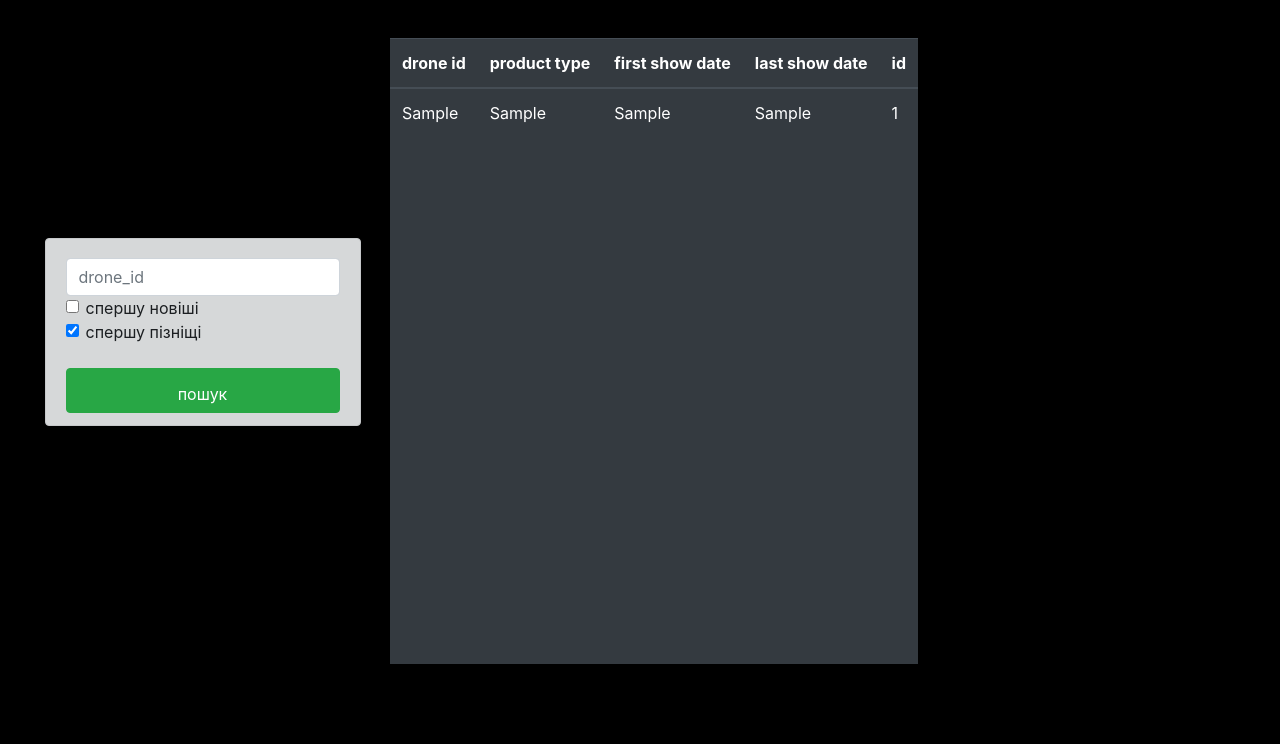
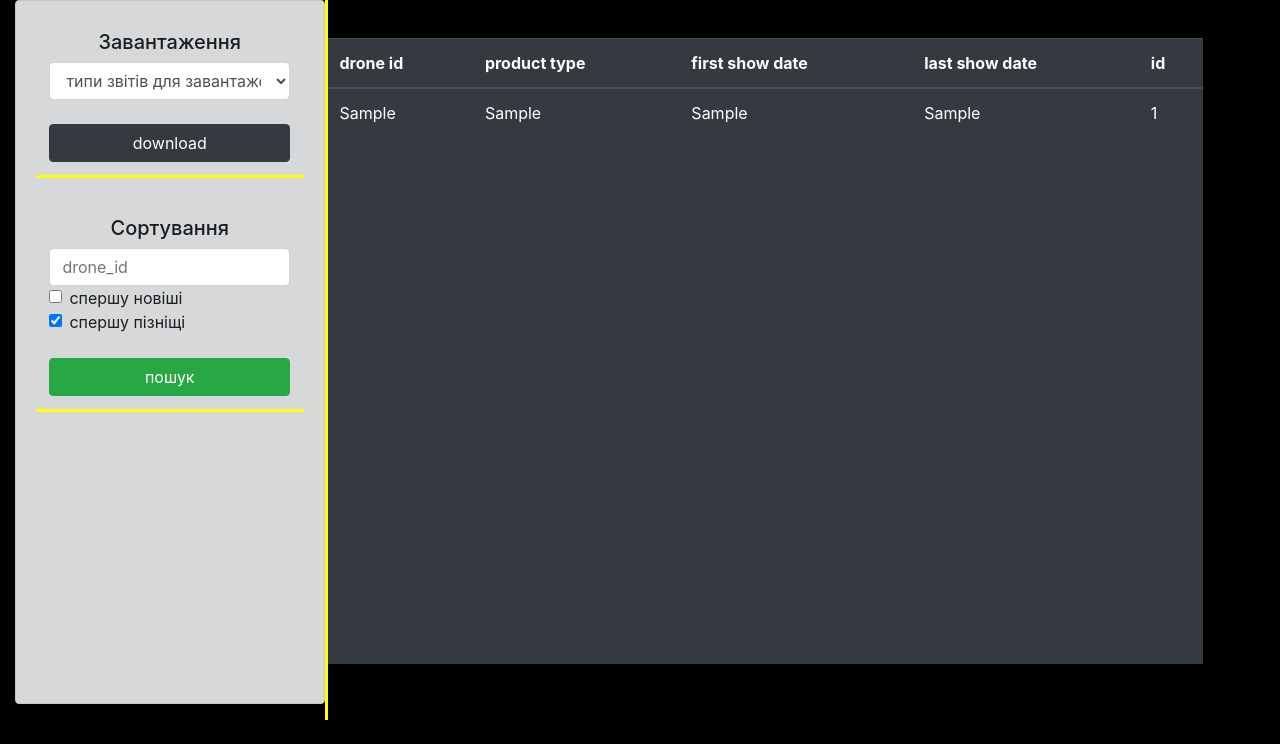
Before and after one commit to leprekon122/DjmilApps, a Django app: page /orders/ in a window 1280 px wide. Shown: the part 56-800 px from the top of the page. Run offline with Django 4.2, Linux system fonts and the light colour scheme; tables that the repository leaves empty hold one stand-in row (values such as "Sample post"); a database or web service that is not in the repository returns one stand-in record (values such as "Sample title"); some libraries are stand-ins or nearby versions.

Commit message:
download orders

```diff
--- a/djmil/djmil/settings.py
+++ b/djmil/djmil/settings.py
@@ -82,8 +82,6 @@ WSGI_APPLICATION = 'djmil.wsgi.application'
 #    }
 # }
 
-
-
 DATABASES = {
  'default': {
    'ENGINE': 'django.db.backends.postgresql',
--- a/djmil/main_djmil/static/main_djmil/css/main.css
+++ b/djmil/main_djmil/static/main_djmil/css/main.css
@@ -3,7 +3,7 @@ body {background-color: black}
 .orders {display: flex;
          flex-direction: row;}
 
-.main_table {width: 70;
+.main_table {width: 70%;
              overflow: auto;
              height: 85vh;
              padding-top: 3%;
@@ -11,15 +11,16 @@ body {background-color: black}
              justify-content: center;
             }
 
-.orders_search {width: 30%;
+.orders_search {width: 25%;
                 display: flex;
-                justify-content:center;
-                align-items:center;}
+                justify-content:start;
+                border-right: 3px solid yellow;
+                height: 90vh}
 
 .orders_search .alert-dark {padding-top:5%;}
 
 .search-btn{width:100%;
-            padding-top:5%}
+            }
 
 .login_page {width: 100%;
              height: 95vh;
@@ -29,3 +30,15 @@ body {background-color: black}
             }
 
 .alert-login button {width:100%}
+
+.download_orders {border-bottom: 3px solid yellow;
+                  padding: 5%;
+                  }
+
+.download_orders button {width: 100%}
+
+.main_search {border-bottom: 3px solid yellow;
+              padding: 5%;
+               }
+.title {display:flex;
+        justify-content:center}
--- a/djmil/main_djmil/templates/main_djmil/orders.html
+++ b/djmil/main_djmil/templates/main_djmil/orders.html
@@ -6,8 +6,24 @@
 <div class="container-fluid orders">
     <div class="orders_search">
         <div class="alert alert-dark ">
+            <div class="download_orders">
+                <h5 class="title">Завантаження</h5>
                 <form method="get">
-                <input class="form-control" placeholder="drone_id" name="drone_id"  type="text">
+                    <select name="options" class="form-control" aria-label="Default select example">
+                        <option selected>типи звітів для завантаження</option>
+                        <option value="newest">Сортування за новими</option>
+                        <option value="oldest">Сортування за старими</option>
+                        <option value="without">без сортування</option>
+                    </select>
+                    <br>
+                    <button class="btn btn-dark" name="download" value="download">download</button>
+                </form>
+            </div>
+            <br>
+            <div class="main_search">
+                <h5 class="title">Сортування</h5>
+                <form method="get">
+                    <input class="form-control" placeholder="drone_id" name="drone_id" type="text">
                     <div class="form-check">
                         <input class="form-check-input" type="checkbox" name="new" value="new" id="flexCheckDefault">
                         <label class="form-check-label" for="flexCheckDefault">
@@ -24,6 +40,7 @@
                     <br>
                     <button class="btn btn-success search-btn" type="submit">пошук</button>
                 </form>
+            </div>
         </div>
     </div>
     <div class="main_table">
--- a/djmil/main_djmil/views.py
+++ b/djmil/main_djmil/views.py
@@ -1,9 +1,11 @@
 from django.shortcuts import render, redirect
 from django.contrib.auth import authenticate, login, logout
 from django.contrib import messages
+from django.http import HttpResponse
 from rest_framework.views import APIView
 from rest_framework import permissions
 import psycopg2
+import csv
 
 '''class for sql requests '''
 
@@ -24,7 +26,7 @@ class SendSqlReq:
     @property
     def newest_req(self):
         self.curs.execute(
-            "SELECT serial_no, product_type, dt_first, dt_last, id FROM vidma.vidma_drones ORDER BY dt_last DESC")
+            "SELECT serial_no, product_type, dt_first, dt_last, id FROM vidma.vidma_drones ORDER BY id DESC")
         res = self.curs.fetchall()
         return res
 
@@ -53,7 +55,7 @@ def login_page(request):
         login(request, user)
         return redirect('main_page')
 
-    #else:
+    # else:
     #    mes = messages.error(request, "oops wrong login or password!")
     #    data = {'mes': mes}
     #    return render(request, 'main_djmil/login_page.html', data)
@@ -87,6 +89,7 @@ class Orders(APIView):
         new = request.GET.get('new')
         old = request.GET.get('old')
         search_by_drone_id = request.GET.get('drone_id')
+        download = request.GET.get('download')
         if new:
             data = {'res': req.newest_req}
         elif old:
@@ -94,5 +97,40 @@ class Orders(APIView):
         elif search_by_drone_id:
             req = SendSqlReq(search_by_drone_id)
             data = {'res': req.search_drone_id}
-
+        elif download:
+            options = request.GET.get('options')
+            if options == 'without':
+                print('ok')
+                res = req.standart_req
+                response = HttpResponse(
+                    content_type='text/csv',
+                    headers={'Content-Disposition': 'attachment; filename="somefilename.csv"'},
+                )
+                writer = csv.writer(response)
+                writer.writerow(['serial_no', 'product_type', 'dt_first', 'dt_last', 'id'])
+                for el in res:
+                    writer.writerow(el)
+                return response
+            elif options == 'newest':
+                res = req.newest_req
+                response = HttpResponse(
+                    content_type='text/csv',
+                    headers={'Content-Disposition': 'attachment; filename="somefilename.csv"'},
+                )
+                writer = csv.writer(response)
+                writer.writerow(['serial_no', 'product_type', 'dt_first', 'dt_last', 'id'])
+                for el in res:
+                    writer.writerow(el)
+                return response
+            elif options == 'oldest':
+                res = req.oldest_req
+                response = HttpResponse(
+                    content_type='text/csv',
+                    headers={'Content-Disposition': 'attachment; filename="somefilename.csv"'},
+                )
+                writer = csv.writer(response)
+                writer.writerow(['serial_no', 'product_type', 'dt_first', 'dt_last', 'id'])
+                for el in res:
+                    writer.writerow(el)
+                return response
         return render(request, "main_djmil/orders.html", data)
```
Lines whose indentation alone changed are shown as unchanged.
